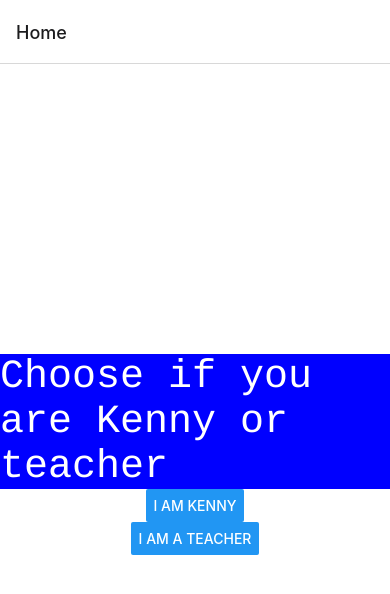
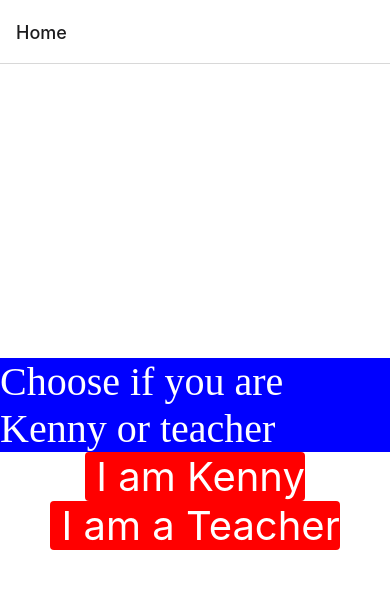
Before and after one commit to studentocsbMatvei/KennyAppOCSB2024, a React Native app in the folder DeliveryApp/: screen / in a window 390 px wide. Shown: the top 594 px of the page. Built offline with nearby package versions, Linux system fonts and the light colour scheme.

Commit message:
Teachers and Kennys pages added

```diff
--- a/DeliveryApp/App.js
+++ b/DeliveryApp/App.js
@@ -1,16 +1,26 @@
 import * as React from 'react';
 import { StatusBar } from 'expo-status-bar';
-import { StyleSheet, Text, View, Button } from 'react-native';
+import { StyleSheet, Text, View, Button, Pressable } from 'react-native';
 
 import {NavigationContainer} from '@react-navigation/native';
 import {createNativeStackNavigator} from '@react-navigation/native-stack';
 
 const Stack = createNativeStackNavigator();
 
+function TeachersPage({navigation}) {
+  return (
+    <View>
+      <Text style={styles.textBackground}>
+        That's a page for Teachers!
+      </Text>
+    </View>
+  )
+}
+
 function KennysPage({navigation}) {
   return (
     <View>
-      <Text>
+      <Text style={styles.textBackground}>
         That's a page for Kenny!
       </Text>
     </View>
@@ -21,8 +31,12 @@ function HomeScreen({navigation}) {
   return (
     <View style={styles.container}>
       <Text style={styles.textBackground}>Choose if you are Kenny or teacher</Text>
-      <Button title="I am Kenny" onPress={() => navigation.navigate('KennysPage')}/>
-      <Button title="I am a teacher"/>
+      <Pressable style={styles.buttonStyle} onPress={() => navigation.navigate('KennysPage')}>
+        <Text style={styles.buttonText}> I am Kenny</Text>
+      </Pressable>
+      <Pressable style={styles.buttonStyle} onPress={() => navigation.navigate('TeachersPage')}>
+        <Text style={styles.buttonText}> I am a Teacher</Text>
+      </Pressable>
       <StatusBar style="auto" />
     </View>
   );
@@ -34,6 +48,7 @@ export default function App() {
       <Stack.Navigator>
         <Stack.Screen name="Home" component={HomeScreen}/>
         <Stack.Screen name="KennysPage" component={KennysPage}/>
+        <Stack.Screen name="TeachersPage" component={TeachersPage}/>
       </Stack.Navigator>
     </NavigationContainer>
   );
@@ -50,6 +65,19 @@ const styles = StyleSheet.create({
     fontSize: 40,
     backgroundColor: 'blue',
     color: 'white',
-    fontFamily: 'courier',
+    fontFamily: 'georgia-bold',
+  },
+  buttonStyle: {
+    backgroundColor: 'red',
+    borderRadius: 4,
+    cursor: 'pointer',
+  },
+  buttonText: {
+    color: 'white',
+    fontSize: 40,
+  },
+  pressedButton: {
+    backgroundColor: 'black',
+    borderRadius: 4,
   },
 });
```
